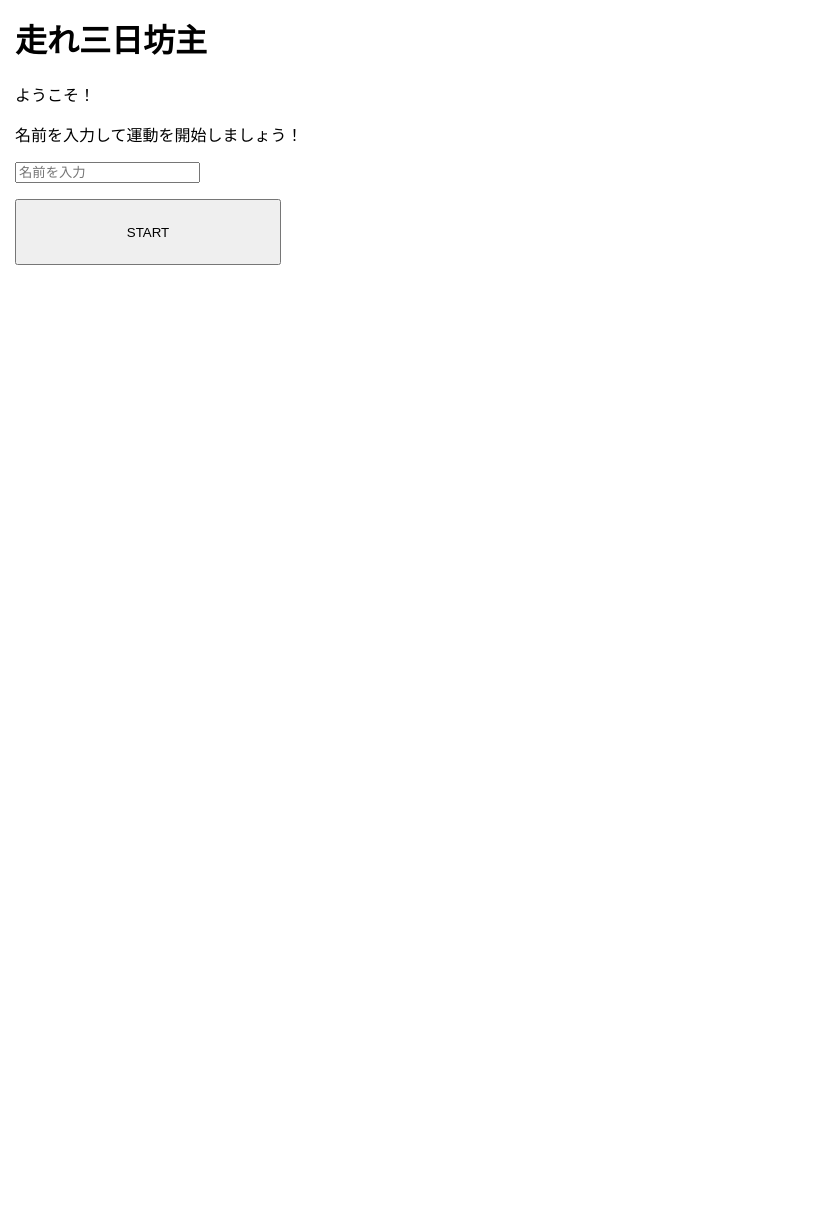
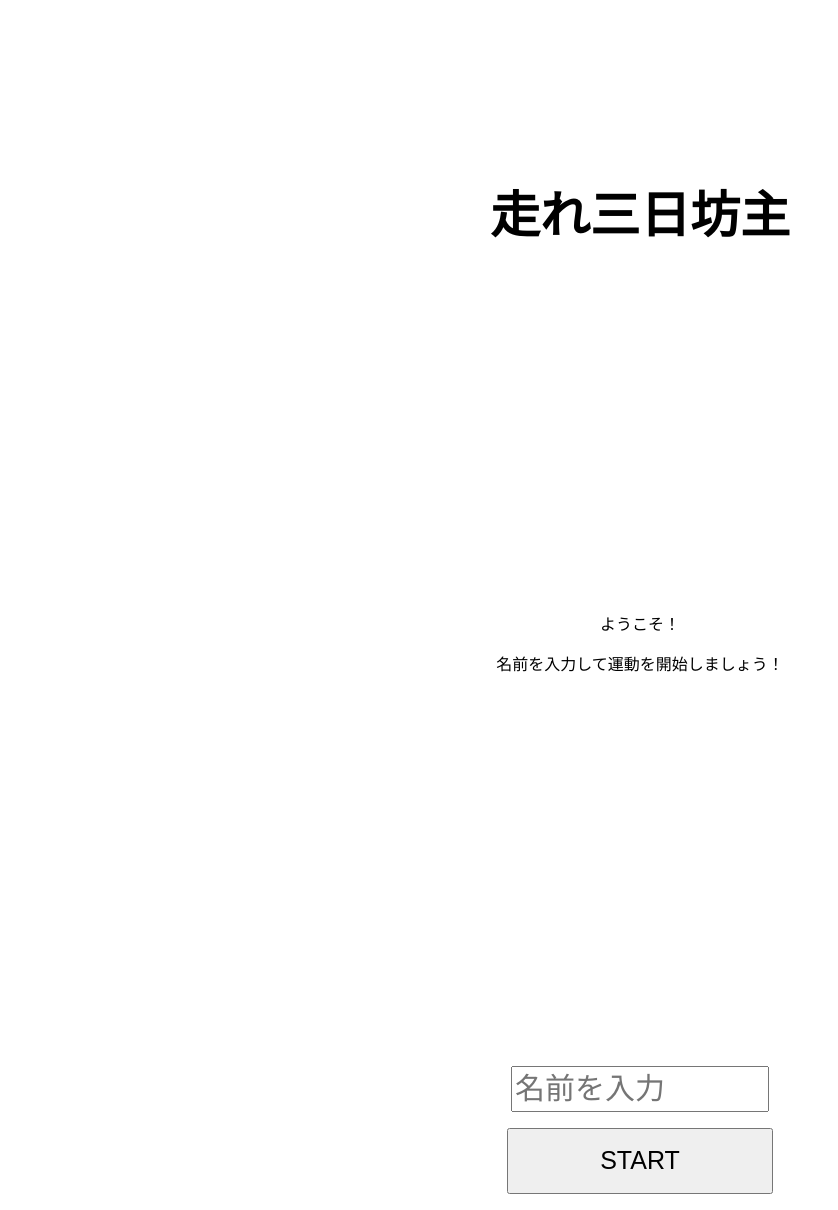
Before and after one commit to enpitut2022/MusclePowerAki, a Flask app: page / in a window 1280 px wide. Shown: the whole page, without its empty margins (0-838 px from the left). Before the commit the page ends 265 px from the top, so only its background shows below. Run offline with Flask 2, Linux system fonts and the light colour scheme.

Commit message:
最初ページの表示の変更

```diff
--- a/static/css/style.css
+++ b/static/css/style.css
@@ -1,5 +1,33 @@
 body {
     margin: 15px;
+}
+
+.title{
+    font-family: Impact;
+}
+
+.center {
+    text-align: center;
+}
+
+.form_button{
+    height: 40px;
+    width: 250px;
+    font-size: 30px;
+}
+
+.bottom_title {
+    padding-top: 10%;
+    font-family: Impact;
+    font-size: 25px;
+}
+
+.bottom_body {
+    padding-top: 25%;
+}
+
+.bottom {
+    padding-top: 30%;
 }
 
 .active-number{
@@ -168,6 +196,7 @@ button.btn {
 .submit_button {
     height:60px;
     width: 250px;
+    font-size: 25px;
 }
 
 .comment {
--- a/templates/detail.html
+++ b/templates/detail.html
@@ -25,7 +25,9 @@
           <!--ここまでメニュー-->
       </div>
   </header>
+  <div class="title">
     <h1>走れ三日坊主</h1>
+  </div>
     <h2>{{td.name}}</h2>
     <p>{{td.description}}</p>
     <p><a href="/">戻る</a></p>
--- a/templates/index.html
+++ b/templates/index.html
@@ -5,13 +5,21 @@
     <link rel="stylesheet" href="/static/css/style.css">
   </head>
   <body>
-    <h1>走れ三日坊主</h1>
-    <p>ようこそ！</p>
-    <p>名前を入力して運動を開始しましょう！</p>
+    <div class="center">
+    <div class="bottom_title">
+      <h1>走れ三日坊主</h1>
+    </div>
+    <div class="bottom_body">
+      <p>ようこそ！</p>
+      <p>名前を入力して運動を開始しましょう！</p>
+    </div>
     <form action="/name_submit" method="post" onsubmit="save()">
-        <div><input type="text" name="name" placeholder="名前を入力" id="username" required></div>
+        <div class="bottom">
+          <input type="text" name="name" placeholder="名前を入力" id="username" required class="form_button">
+        </div>
         <p><input type="submit" value="START" class="submit_button"></p>
     </form>
+  </div>
   </body>
   <script src="/static/js/script.js"></script>
 </html>
```
